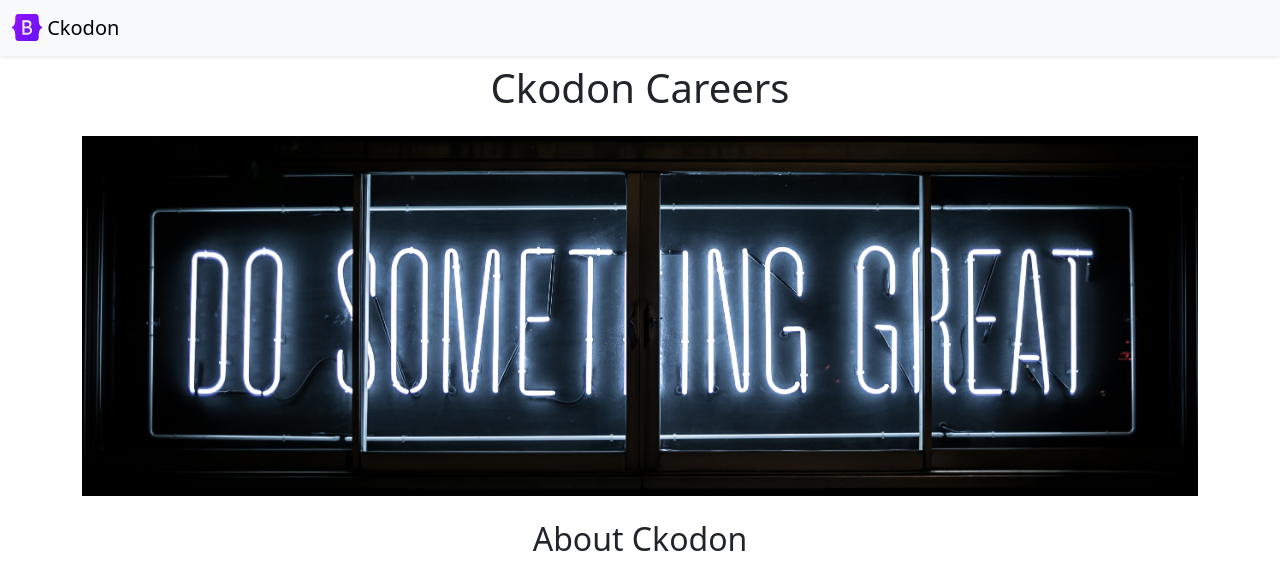
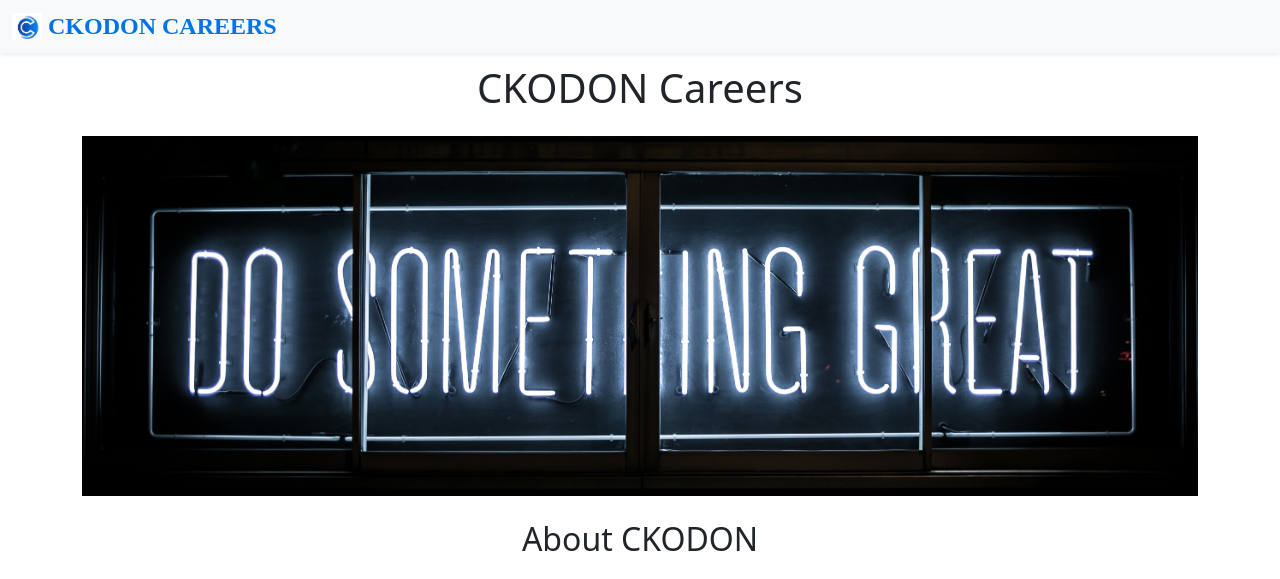
Before and after one commit to BlaqPanther/ckodon-careers-website, a Flask app: page / in a window 1280 px wide. Shown: the top 579 px of the page. Run offline with Flask 3, Linux system fonts and the light colour scheme.

Commit message:
Added some changes

```diff
--- a/app.py
+++ b/app.py
@@ -31,7 +31,7 @@ JOBS = [
 
 @app.route("/")
 def hello_world():
-  return render_template("home1.html", jobs = JOBS, company_name = "Ckodon")
+  return render_template("home1.html", jobs = JOBS, company_name = "CKODON")
 
 @app.route("/api/jobs")
 def list_jobs():
--- a/templates/footer.html
+++ b/templates/footer.html
@@ -1,6 +1,6 @@
 <footer class="py-3 my-4">
     <ul class="nav justify-content-center border-bottom pb-3 mb-3">
-      <li class="nav-item"><a href="#" class="nav-link px-2 text-body-secondary">Home</a></li>
+      <li class="nav-item"><a href="https://www.ckodon.com/" class="nav-link px-2 text-body-secondary">Home</a></li>
       <li class="nav-item"><a href="#" class="nav-link px-2 text-body-secondary">Features</a></li>
       <li class="nav-item"><a href="#" class="nav-link px-2 text-body-secondary">Pricing</a></li>
       <li class="nav-item"><a href="#" class="nav-link px-2 text-body-secondary">FAQs</a></li>
--- a/templates/nav.html
+++ b/templates/nav.html
@@ -1,8 +1,8 @@
 <nav class="navbar bg-body-tertiary shadow-sm fixed-top bg-white">
   <div class="container-fluid">
-    <a class="navbar-brand" href="#">
-      <img src="static/bootstrap-logo.svg" alt="Logo" width="30" height="27" class="d-inline-block align-text-top">
-      Ckodon
+    <a style="font: small-caps bold 24px/1 serif;color:rgb(0,115,230)" class="navbar-brand" href="#">
+      <img src="static/ckodon.jpg" alt="Logo" width="30" height="27" class="d-inline-block align-text-top">
+      CKODON CAREERS
     </a>
   </div>
 </nav>
```
Also changed, not shown: static/ckodon.jpg (added).
